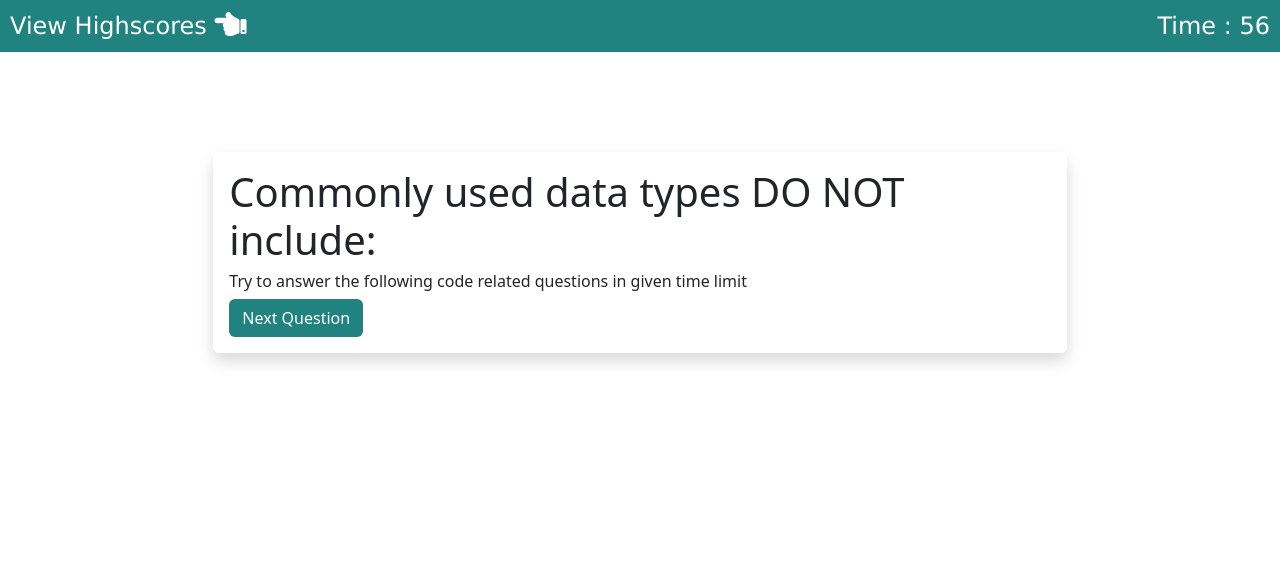
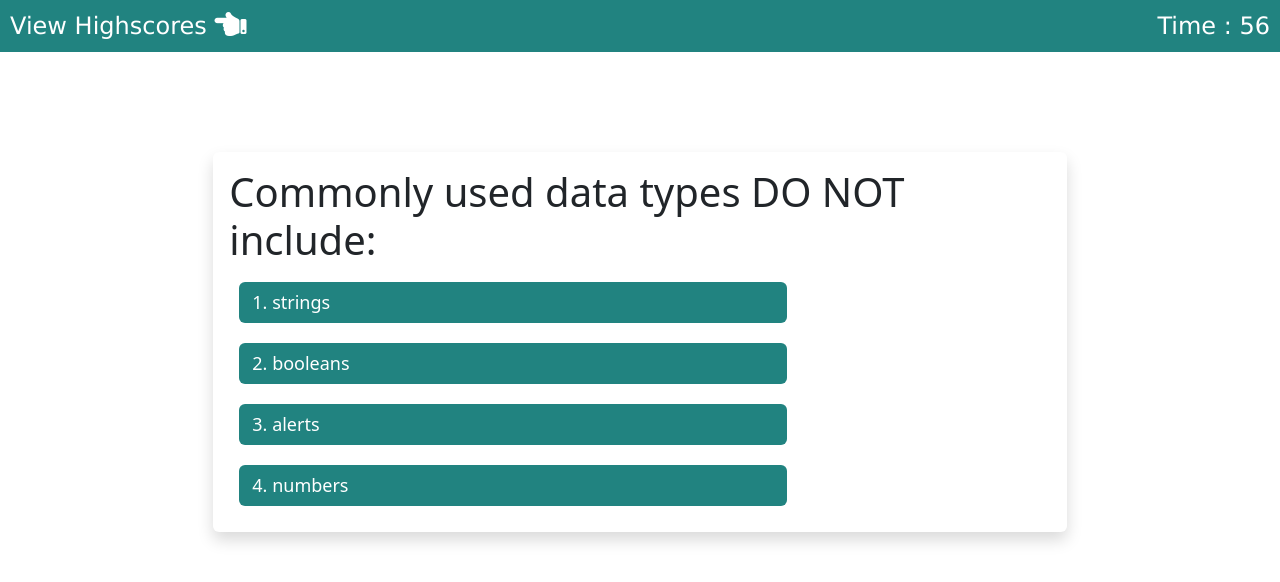
Before and after one commit to saji37/Quiz_app, a plain HTML site: page index.html in a window 1280 px wide. Both pictures are taken after a click on the button "Start Quiz". Drawn offline with nearby package versions, Linux system fonts and the light colour scheme; files that its build step writes are made by us from their sources.

Commit message:
Update index.html

```diff
--- a/index.html
+++ b/index.html
@@ -26,6 +26,7 @@
             .btn{
                background-color: #218380;
                color:white;
+               margin:10px;
             }
             div{
                 margin:100px;
@@ -35,6 +36,13 @@
             }
             #time{
                 margin-right: 10px;
+            }
+            .btn:hover {
+                background-color: yellow;
+            }
+            #op1,#op2,#op3,#op4{
+                font-size: large;
+                text-align: left;
             }
     </style>
 </head>
@@ -56,15 +64,22 @@
        </div>
        <div id="div1" class="container col-md-8 shadow p-3 mb-5 bg-white rounded">
         <h1 id="ques">Question</h1>
-        <h6>Try to answer the following code related questions in given time limit<br/>
-        </h6>
-        <button type="button" id="btnmain" class="btn">Next Question</button>
+        <button type="button" id="op1" class="btn col-md-8"></button>
+        <button type="button" id="op2" class="btn col-md-8"></button>
+        <button type="button" id="op3" class="btn col-md-8"></button>
+        <button type="button" id="op4" class="btn col-md-8"></button>
    </div>
+   <div id="res"></div>
     </main>
     <script src="assets/script.js"></script>
     <script>
         const {questionText:q1} = questions[0];
+        const [op1,op2,op3,op4] =questions[0].options;
         document.getElementById("ques").innerHTML=q1;
+        document.getElementById("op1").innerHTML=op1;
+        document.getElementById("op2").innerHTML=op2;
+        document.getElementById("op3").innerHTML=op3;
+        document.getElementById("op4").innerHTML=op4;
         document.getElementById("timer").innerHTML="59";
         function startTimer(){
             var s=document.getElementById("timer").innerHTML;
@@ -83,6 +98,9 @@
                     $("#div1").show();
                     $("#note").hide();
                 })
+                $("#op1,#op2,#op3,#op4").click(function(){
+                    $("#res").text("Getting");
+                })
             })
         </script>
 
```
